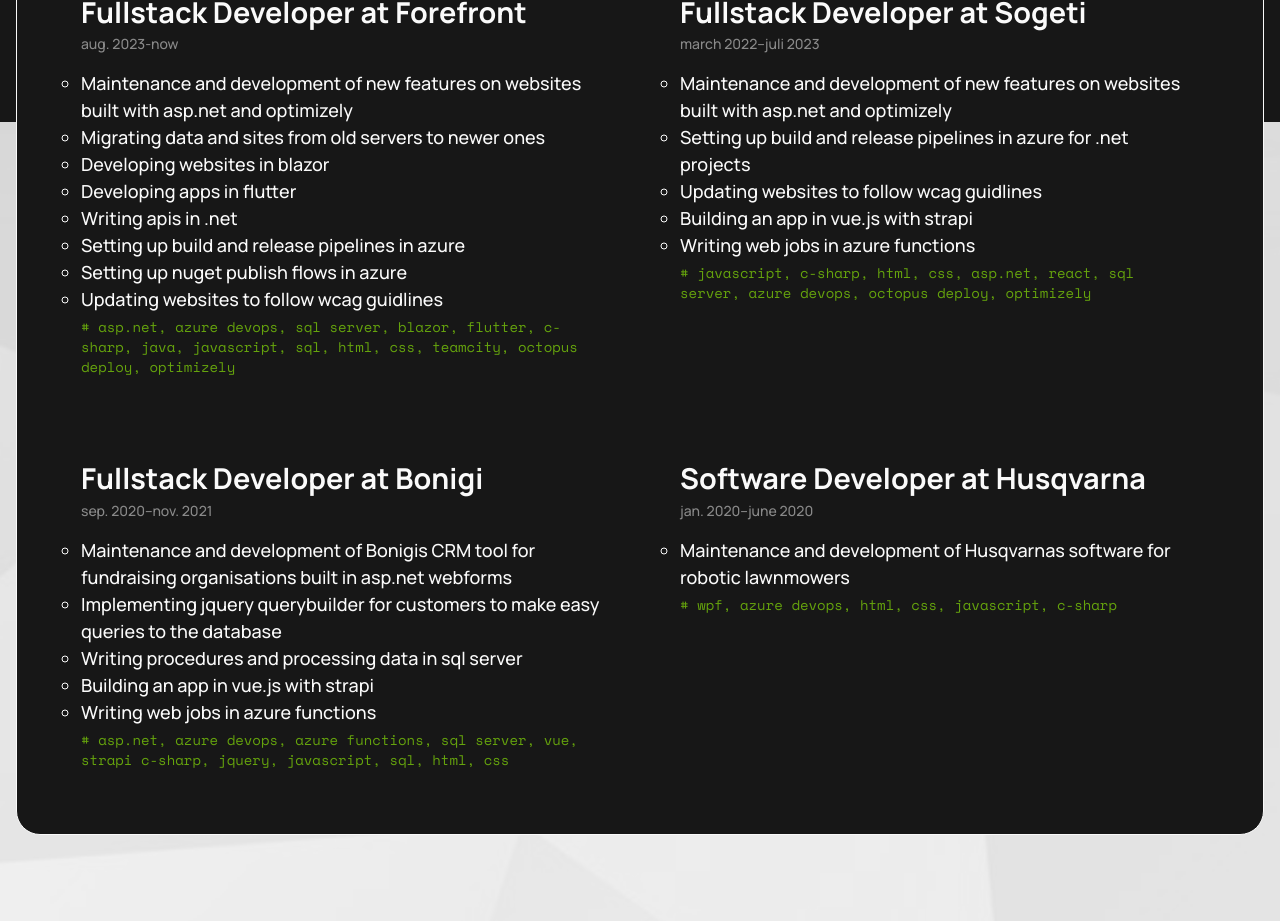
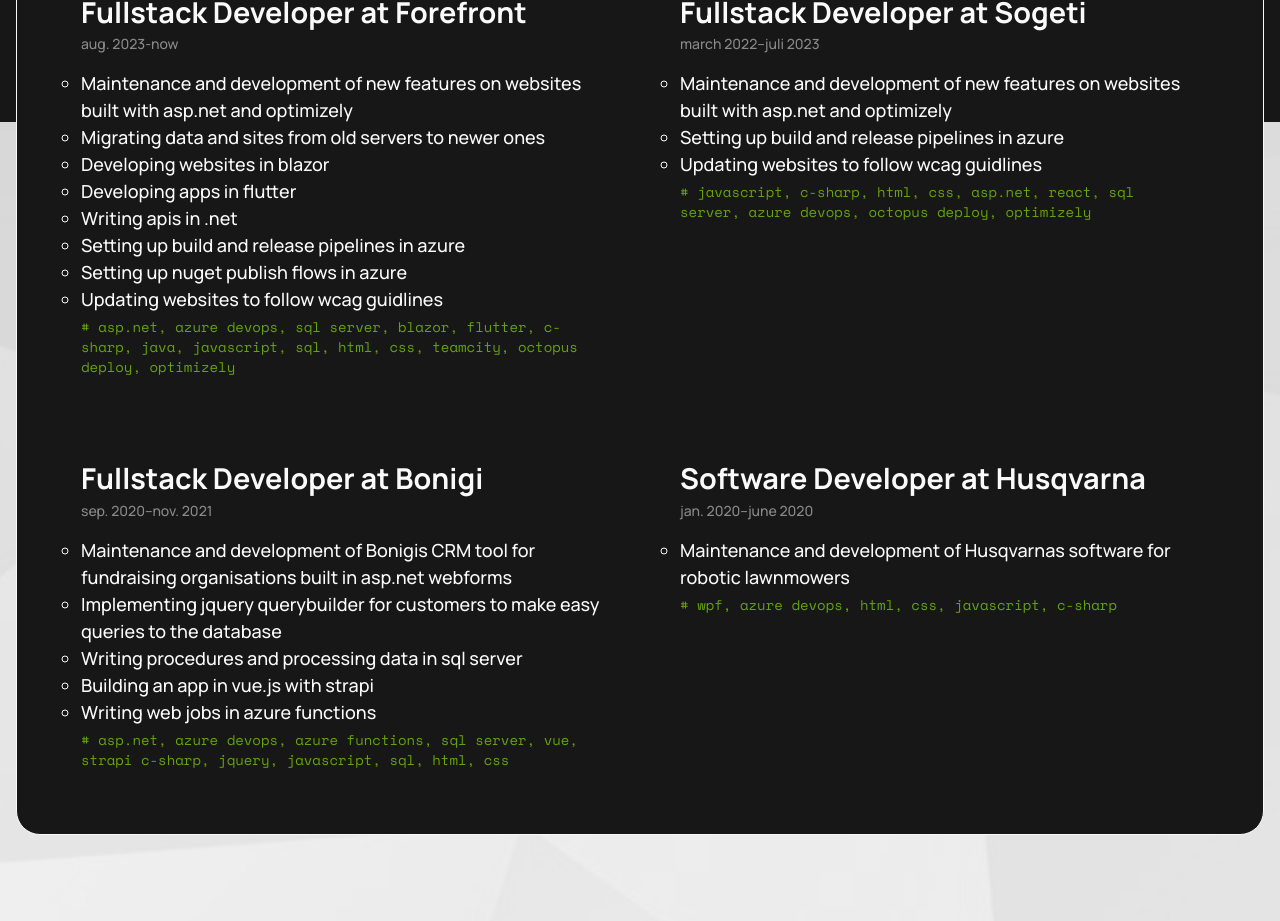
Before and after one commit to appelskrutt34/portfolio, a SvelteKit app: page / in a window 1280 px wide. Shown: the part 2600-3521 px from the top of the page. Built offline with nearby package versions, Linux system fonts and the light colour scheme.

Commit message:
changed job description

```diff
--- a/src/routes/+page.svelte
+++ b/src/routes/+page.svelte
@@ -78,10 +78,8 @@
                     date="aug. 2023-now"></Work>
                     <Work title="Fullstack Developer at Sogeti"
                     tasks={["Maintenance and development of new features on websites built with asp.net and optimizely"
-                                , "Setting up build and release pipelines in azure for .net projects"
-                                , "Updating websites to follow wcag guidlines"
-                                , "Building an app in vue.js with strapi"
-                                , "Writing web jobs in azure functions"]}
+                                , "Setting up build and release pipelines in azure"
+                                , "Updating websites to follow wcag guidlines"]}
                     stack="# javascript, c-sharp, html, css, asp.net, react, sql server, azure
                     devops, octopus deploy, optimizely"
                     date="march 2022–juli 2023"></Work>
```
